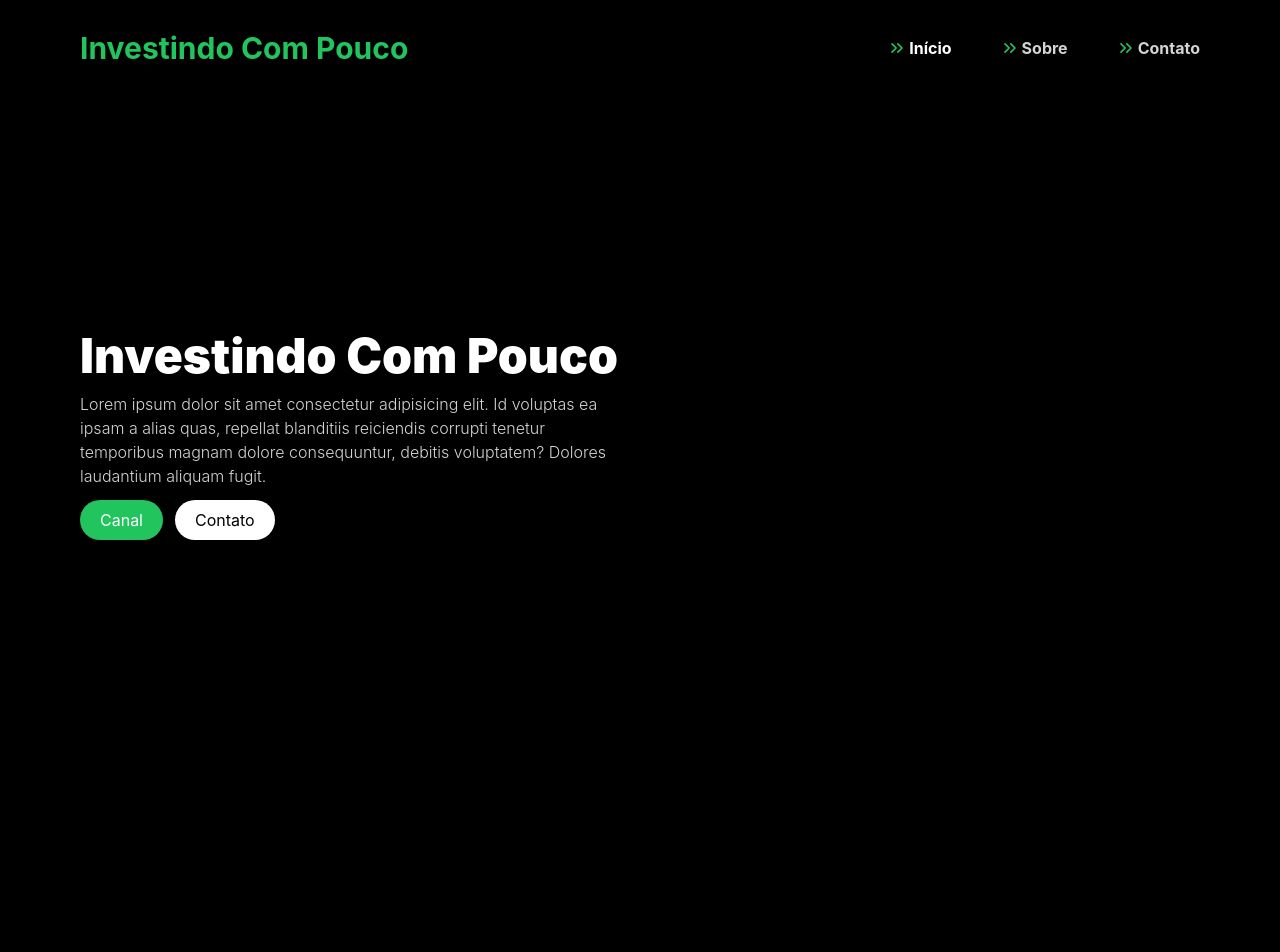
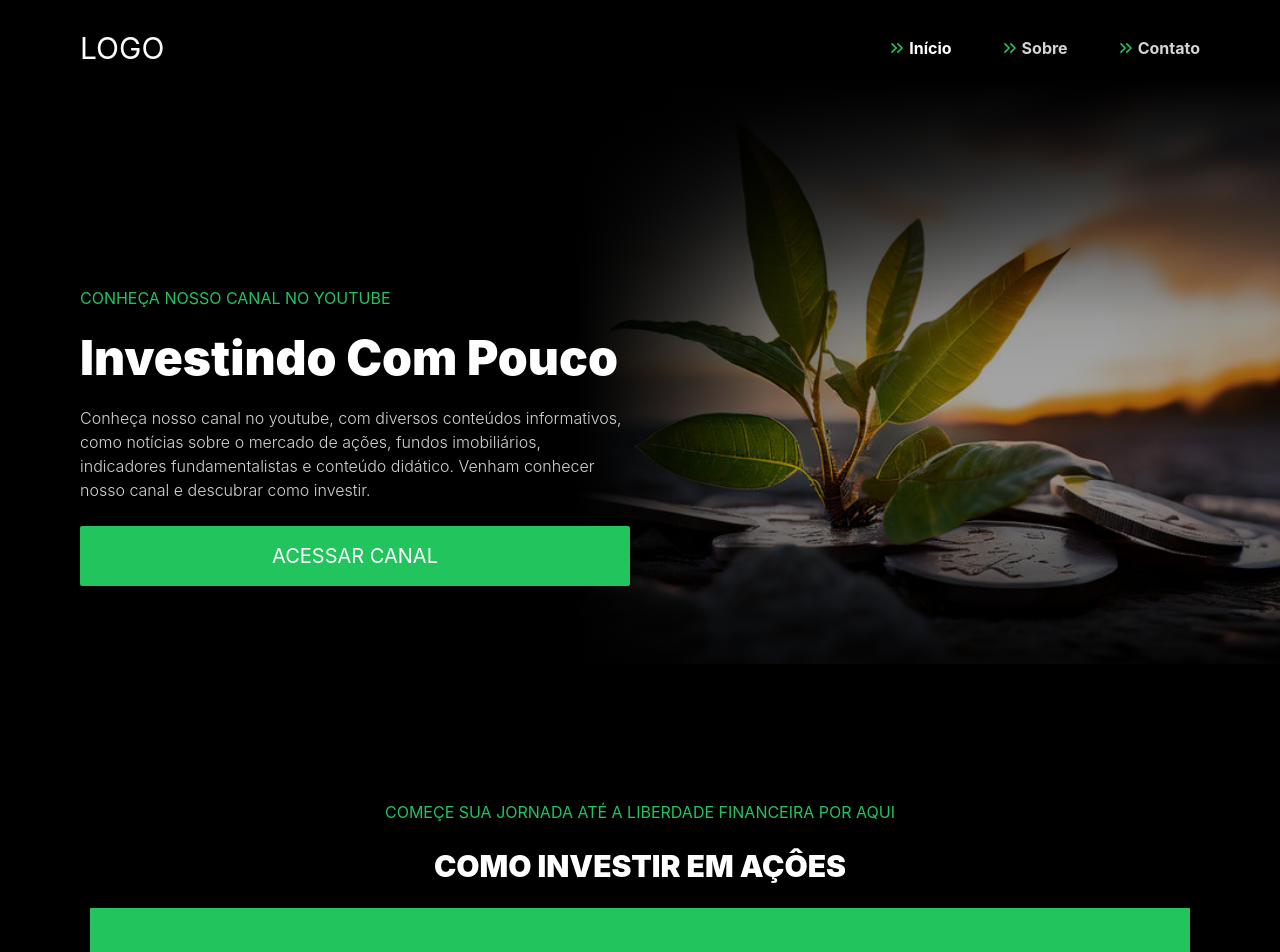
Before and after one commit to mayconjzj/investindocompouco, a Next.js app: page / in a window 1280 px wide. Shown: the top 952 px of the page. Before the commit the page ends 800 px from the top, so only its background shows below. Built offline with nearby package versions, Linux system fonts and the light colour scheme.

Commit message:
New Commit

```diff
--- a/src/app/page.tsx
+++ b/src/app/page.tsx
@@ -1,36 +1,50 @@
-// import Image from 'next/image';
+import Image from 'next/image';
+
+import { Button } from '@/components/ui/button';
 
 export default function Home() {
   return (
-    <main className="px-2 md:px-16 lg:px-20">
+    <main className="px-2 md:px-16 lg:px-20 space-y-6 pb-20">
       <section className="flex items-center h-[85vh]">
-        {/* <Image
+        <Image
           src="/images/invest.jpeg"
           alt="Investindo Com Pouco"
-          fill
-          className="absolute right-0 -z-10 inset-0 w-full h-[100vh] object-cover"
+          width={800}
+          height={400}
+          className="absolute right-0 -z-10 top-16 h-[600px] object-cover"
         />
         <div className="absolute -z-10 inset-0 bg-gradient-to-b from-transparent to-black from-40% to-90%" />
-        <div className="absolute -z-10 inset-0 bg-gradient-to-l from-transparent to-black" /> */}
+        <div className="absolute -z-10 inset-0 bg-gradient-to-t from-transparent to-black from-40% to-90%" />
+        <div className="absolute -z-10 inset-0 bg-gradient-to-tl from-transparent to-black lg:from-40% lg:to-70%" />
+        <div className="absolute -z-10 inset-0 bg-gradient-to-l from-transparent to-black lg:from-40% lg:to-55%" />
 
-        <div className="w-[550px] space-y-3">
+        <article className="max-w-[550px] space-y-6">
+          <span className="text-primary">CONHEÇA NOSSO CANAL NO YOUTUBE</span>
           <h1 className="text-5xl font-black">Investindo Com Pouco</h1>
           <p className="text-muted font-light">
-            Lorem ipsum dolor sit amet consectetur adipisicing elit. Id voluptas
-            ea ipsam a alias quas, repellat blanditiis reiciendis corrupti
-            tenetur temporibus magnam dolore consequuntur, debitis voluptatem?
-            Dolores laudantium aliquam fugit.
+            Conheça nosso canal no youtube, com diversos conteúdos informativos,
+            como notícias sobre o mercado de ações, fundos imobiliários,
+            indicadores fundamentalistas e conteúdo didático. Venham conhecer
+            nosso canal e descubrar como investir.
           </p>
 
           <div className="flex gap-x-3">
-            <button className="bg-primary text-foreground px-5 hover:bg-primary/90 duration-150 py-2 rounded-full">
-              Canal
-            </button>
-            <button className="bg-foreground text-background px-5 hover:bg-foreground/90 duration-150 py-2 rounded-full">
-              Contato
-            </button>
+            <Button className="bg-primary text-foreground text-xl w-full py-4 hover:bg-primary/80 duration-150 rounded-sm">
+              ACESSAR CANAL
+            </Button>
           </div>
-        </div>
+        </article>
+      </section>
+
+      <section>
+        <article className="space-y-6 text-center">
+          <span className="text-primary">
+            COMEÇE SUA JORNADA ATÉ A LIBERDADE FINANCEIRA POR AQUI
+          </span>
+          <h1 className="text-3xl font-black">COMO INVESTIR EM AÇÔES</h1>
+
+          <div className="w-full max-w-[1100px] h-[50vw] max-h-[500px] bg-primary m-auto" />
+        </article>
       </section>
     </main>
   );
--- a/src/components/header.tsx
+++ b/src/components/header.tsx
@@ -4,9 +4,7 @@ export const Header = () => {
   return (
     <header className="px-2 md:px-16 lg:px-20 h-24 flex justify-between items-center">
       <div>
-        <h1 className="text-3xl font-bold text-primary">
-          Investindo Com Pouco
-        </h1>
+        <h1 className="text-3xl">LOGO</h1>
       </div>
 
       <nav className="hidden md:block">
--- /dev/null
+++ b/src/components/ui/button.tsx
@@ -0,0 +1,19 @@
+import { cn } from '@/lib/tailwind-merge';
+
+export type ButtonProps = {
+  children: React.ReactNode;
+  className?: string;
+};
+
+export const Button = ({ children, className }: ButtonProps) => {
+  return (
+    <button
+      className={cn(
+        'px-4 py-2 bg-foreground text-background hover:bg-foreground/80 duration-150 rounded-sm',
+        className
+      )}
+    >
+      {children}
+    </button>
+  );
+};
```
